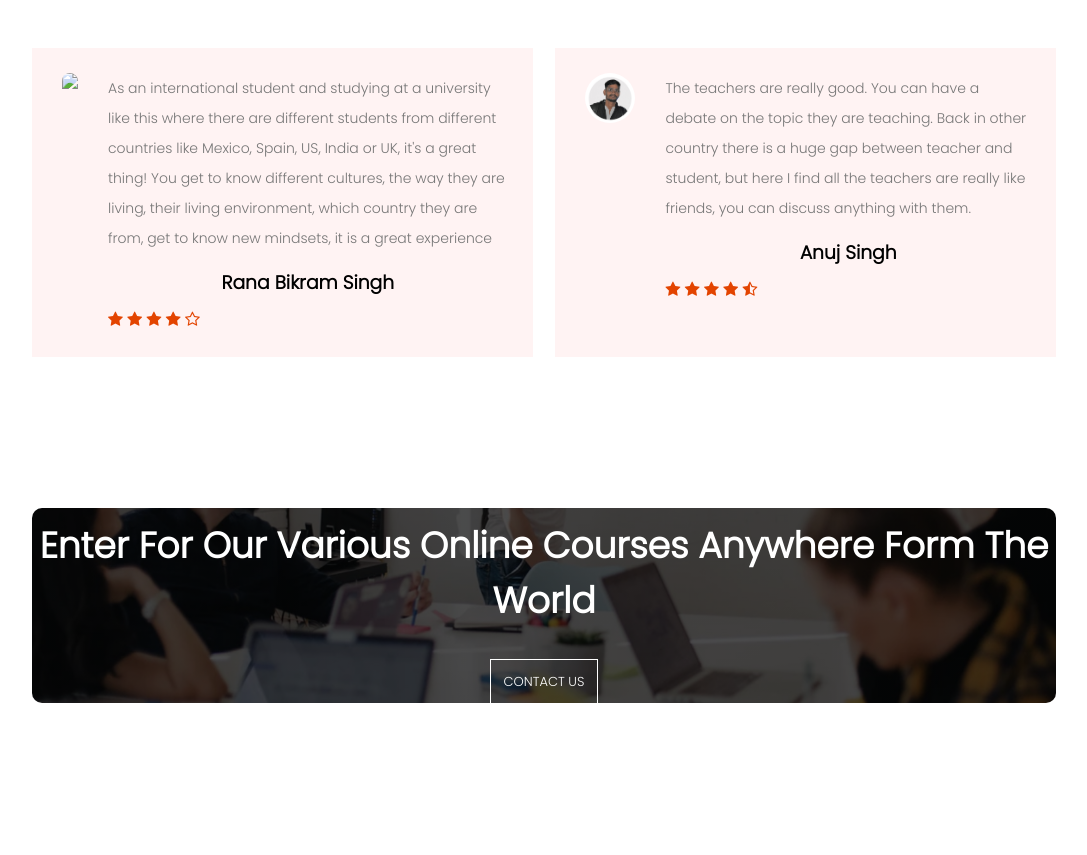
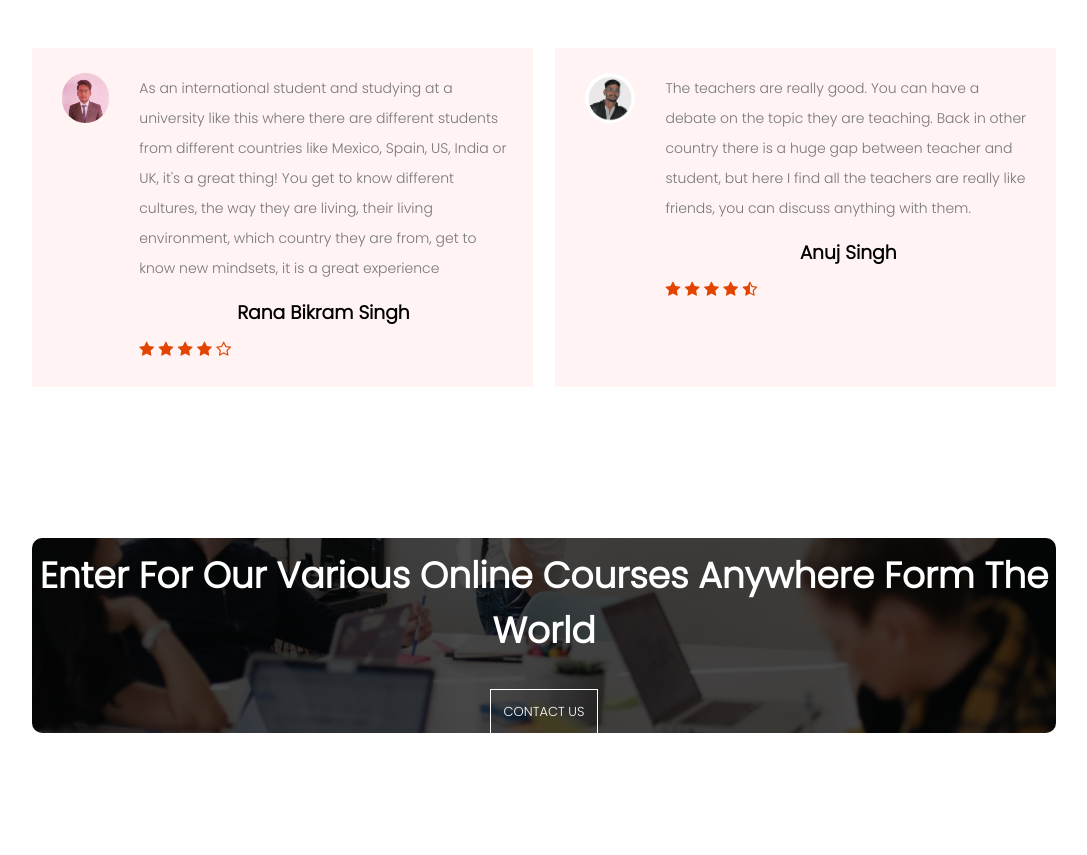
Before and after one commit to Bikramsinghrana/University_website, a plain HTML site: page index.html in a window 1280 px wide. Shown: the part 3382-4237 px from the top of the page, without its empty margins (96-1183 px from the left). Drawn offline with Linux system fonts and the light colour scheme; a web font is replaced by a local one.

Commit message:
Add files via upload

```diff
--- a/index.html
+++ b/index.html
@@ -137,7 +137,7 @@
             University of Punjab.</p>
         <div class="row ">
             <div class="testimonials-col ">
-                <img src="/university webpage/image/pic.jpg  ">
+                <img src="image/pic.jpg">
                 <div>
                     <p>As an international student and studying at a university like this where there are different
                         students from different countries like Mexico, Spain, US, India or UK, it's a great thing! You
```
